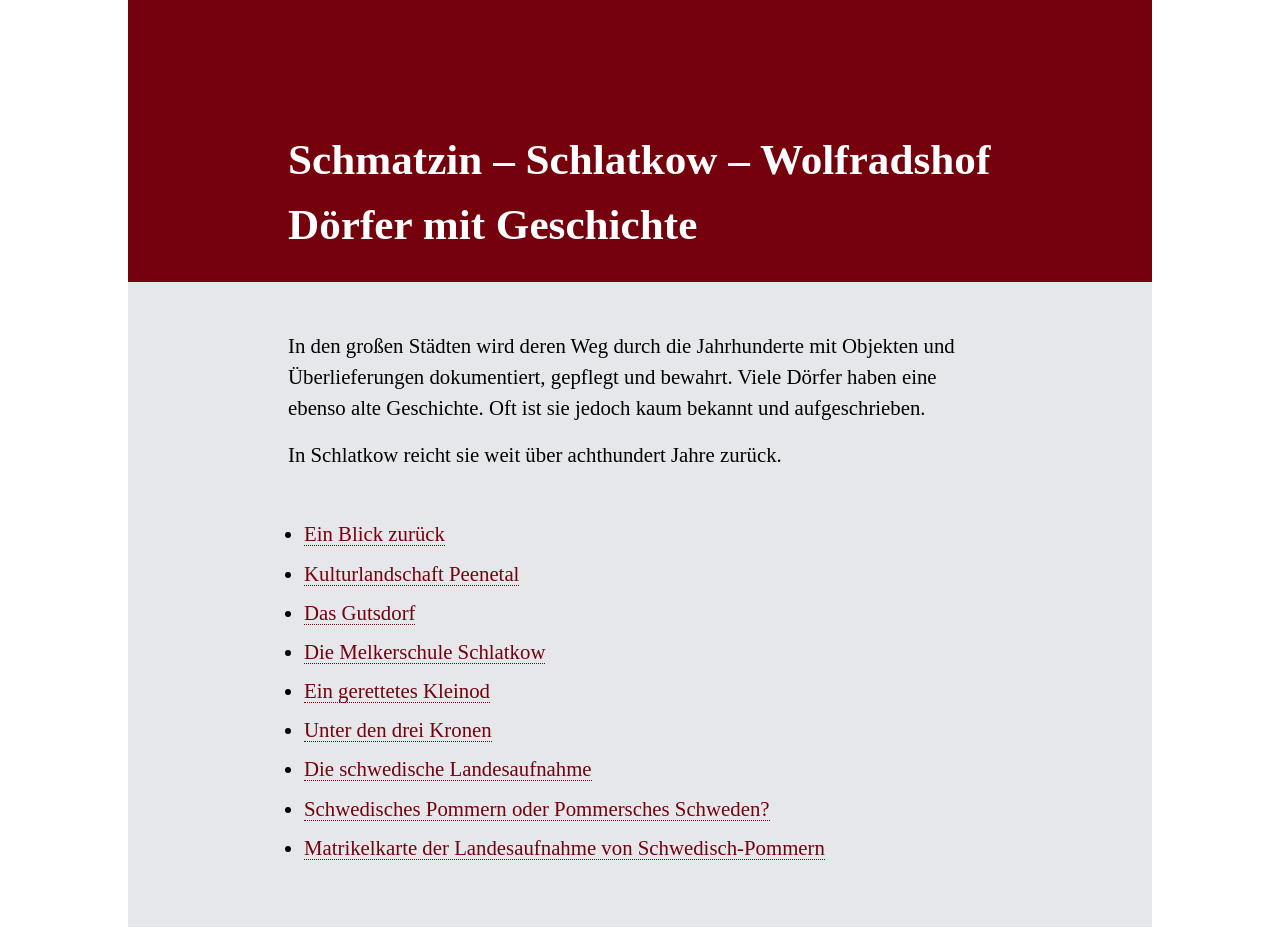
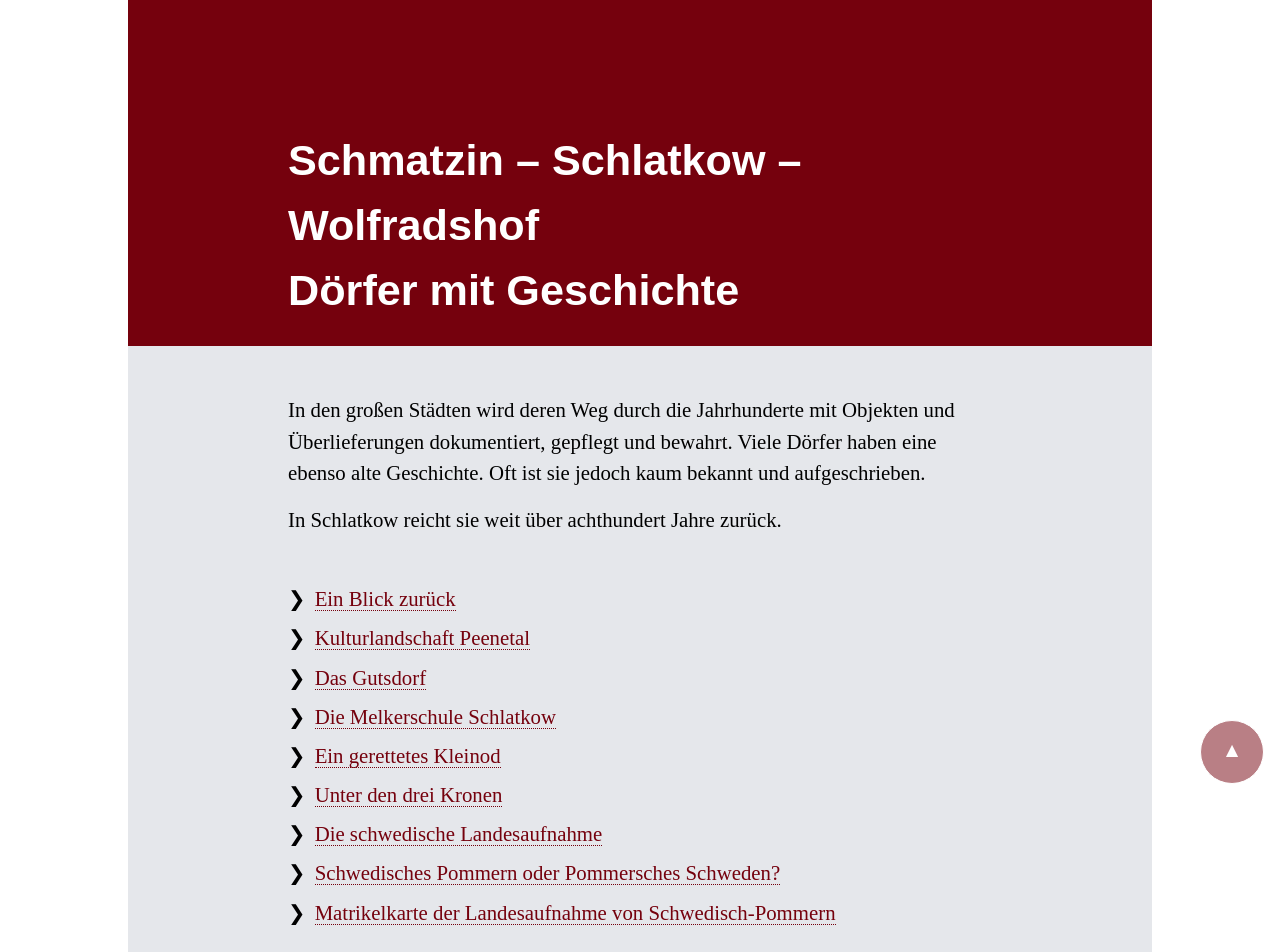
Before and after one commit to GemeindeSchamtzin/doerfer-mit-geschichte, a website: page index.html in a window 1280 px wide. Shown: the top 952 px of the page. Drawn offline with nearby package versions, Linux system fonts and the light colour scheme.

Commit message:
To top. Fonts.

```diff
--- a/index.html
+++ b/index.html
@@ -9,7 +9,7 @@
   <script src="./tailwind.config.js"></script>
   <style type="text/tailwindcss">
     html {
-      @apply bg-white px-0 sm:px-4;
+      @apply bg-white text-black px-0 sm:px-4 font-serif;
     }
     body {
       @apply m-auto;
@@ -20,12 +20,12 @@
       @apply bg-gray-200;
     }
     a {
-      @apply text-primary border-dotted border-b border-primary;
+      @apply text-primary border-dotted border-b border-primary hover:text-black;
     }
     h1 {
       @apply max-w-screen-lg m-auto mb-12;
       @apply block bg-primary text-white pt-32 pb-6;
-      @apply text-xl font-bold;
+      @apply font-sans text-xl font-bold;
     }
     h1 span {
       @apply block max-w-screen-md px-8 md:mx-auto;
@@ -36,14 +36,14 @@
     h2 {
       @apply max-w-screen-lg m-auto mb-12;
       @apply block bg-primary text-white pt-20 pb-6;
-      @apply text-l font-bold;
+      @apply font-sans text-l font-bold;
     }
     h2 span {
       @apply block max-w-screen-md px-8 md:mx-auto;
     }
     h3 {
-      @apply max-w-screen-md px-8 md:mx-auto mb-4;
-      @apply text-l font-bold;
+      @apply max-w-screen-md px-8 md:mx-auto mb-4 mt-8;
+      @apply font-sans text-l font-bold leading-tight text-primary;
     }
     h4 {
       @apply max-w-screen-md px-8 md:mx-auto mb-4;
@@ -54,13 +54,12 @@
     }
     ul {
       @apply max-w-screen-md px-8 md:mx-auto mb-4;
-      @apply list-disc pl-12;
     }
     ul li {
       @apply mb-2;
     }
     blockquote {
-      @apply: italic;
+      @apply italic;
     }
     figure {
       @apply w-full h-auto max-w-screen-md px-8 md:mx-auto mb-8 pt-4;
@@ -75,7 +74,7 @@
 </head>
 
 <body>
-  <header>
+  <header id="header">
     <h1><span>
         Schmatzin – Schlatkow – Wolfradshof<br />
         Dörfer mit Geschichte
@@ -90,18 +89,20 @@
       In Schlatkow reicht sie weit über achthundert Jahre zurück.
     </p>
     <nav class="mt-12">
-      <ul>
-        <li><a href="#Ein-Blick-zurück">Ein Blick zurück</a></li>
-        <li><a href="#Kulturlandschaft-Peenetal">Kulturlandschaft Peenetal</a></li>
-        <li><a href="#Das-Gutsdorf">Das Gutsdorf</a></li>
-        <li><a href="#Die-Melkerschule-Schlatkow">Die Melkerschule Schlatkow</a></li>
-        <li><a href="#Ein-gerettetes-Kleinod">Ein gerettetes Kleinod</a></li>
-        <li><a href="#Unter-den-drei-Kronen">Unter den drei Kronen</a></li>
-        <li><a href="#Die-schwedische-Landesaufnahme">Die schwedische Landesaufnahme</a></li>
-        <li><a href="#Schwedisches-Pommern-oder-Pommersches-Schweden">Schwedisches Pommern oder Pommersches
+      <ul class="list-none">
+        <li>❯ <a class="ml-1" href="#Ein-Blick-zurück">Ein Blick zurück</a></li>
+        <li>❯ <a class="ml-1" href="#Kulturlandschaft-Peenetal">Kulturlandschaft Peenetal</a></li>
+        <li>❯ <a class="ml-1" href="#Das-Gutsdorf">Das Gutsdorf</a></li>
+        <li>❯ <a class="ml-1" href="#Die-Melkerschule-Schlatkow">Die Melkerschule Schlatkow</a></li>
+        <li>❯ <a class="ml-1" href="#Ein-gerettetes-Kleinod">Ein gerettetes Kleinod</a></li>
+        <li>❯ <a class="ml-1" href="#Unter-den-drei-Kronen">Unter den drei Kronen</a></li>
+        <li>❯ <a class="ml-1" href="#Die-schwedische-Landesaufnahme">Die schwedische Landesaufnahme</a></li>
+        <li>❯ <a class="ml-1" href="#Schwedisches-Pommern-oder-Pommersches-Schweden">Schwedisches Pommern oder
+            Pommersches
             Schweden?</a>
         </li>
-        <li><a href="#Matrikelkarte-der-Landesaufnahme-von-Schwedisch-Pommern">Matrikelkarte der Landesaufnahme von
+        <li>❯ <a class="ml-1" href="#Matrikelkarte-der-Landesaufnahme-von-Schwedisch-Pommern">Matrikelkarte der
+            Landesaufnahme von
             Schwedisch-Pommern</a></li>
       </ul>
     </nav>
@@ -591,6 +592,11 @@
       </p>
     </div>
   </footer>
+
+  <div id="nachoben" class="fixed bottom-4 right-4"> <a
+      class="block h-16 w-16 bg-primary border border-white border-solid rounded-full text-m text-white font-bold text-center leading-tight pt-4 opacity-50 hover:opacity-100"
+      title="zum Seitenanfang" href="#header">▲</a>
+  </div>
 </body>
 
 </html>
--- a/tailwind.config.js
+++ b/tailwind.config.js
@@ -1,7 +1,8 @@
 tailwind.config = {
   theme: {
     fontFamily: {
-      sans: ['serif'],
+      sans: ['sans-serif'],
+      serif: ['serif'],
     },
     fontSize: {
       s: '1rem',
```
